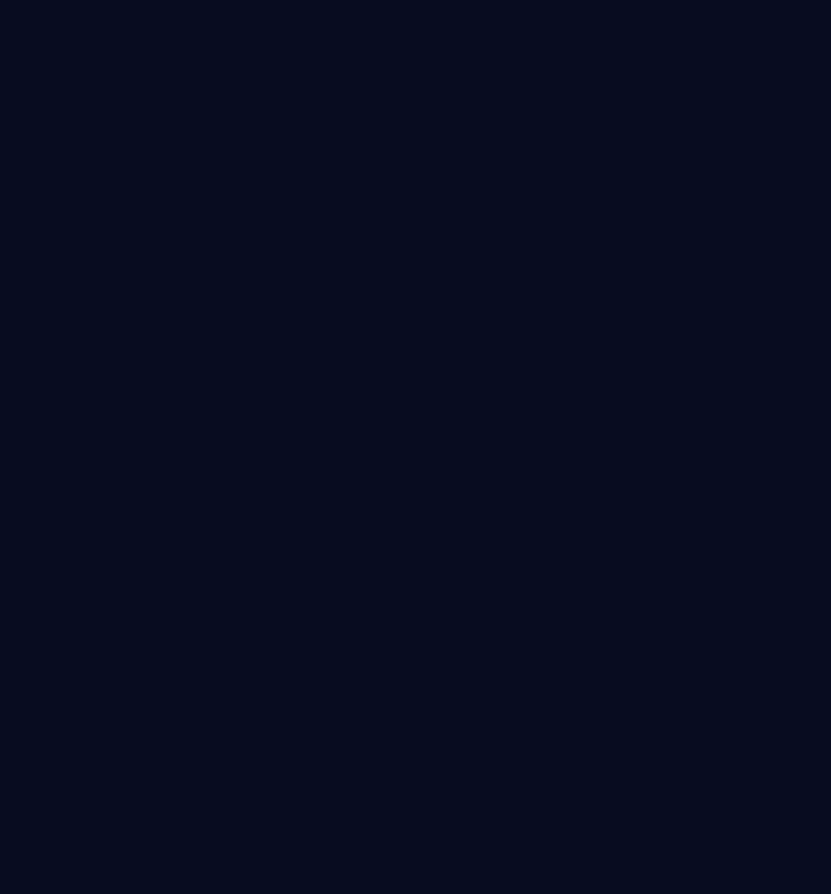
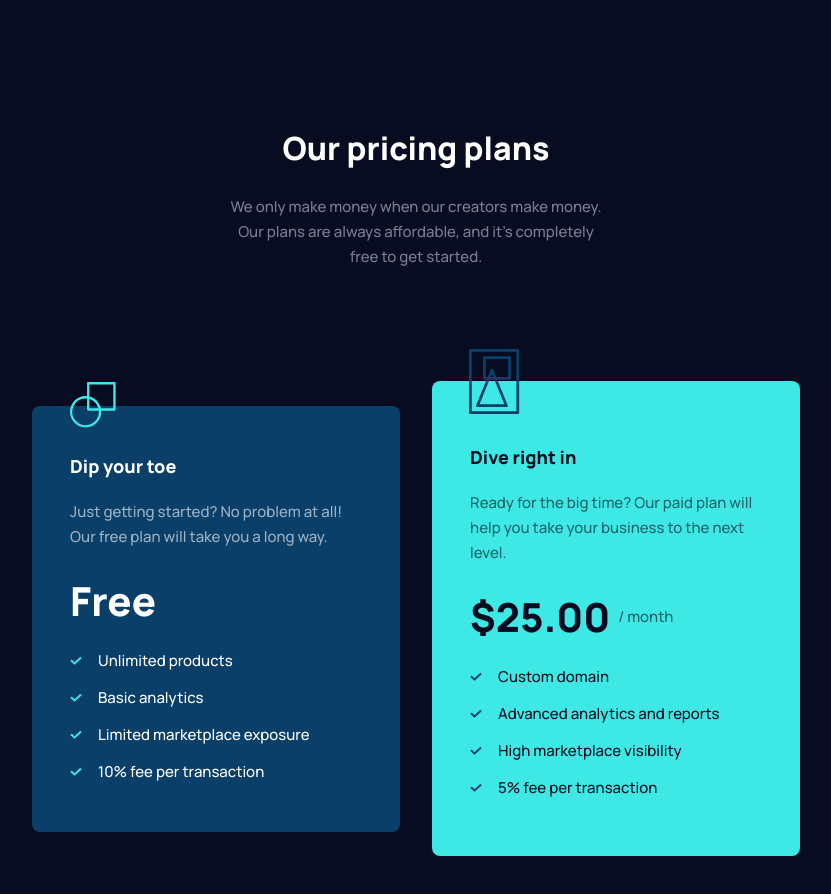
Before and after one commit to dcdm3g/maker-pre-launch-landing-page, a Next.js app: page / in a window 1280 px wide. Shown: the part 1340-2234 px from the top of the page, without its empty margins (224-1055 px from the left). Before the commit the page ends 1370 px from the top, so only its background shows below. Built offline with nearby package versions, Linux system fonts and the light colour scheme.

Commit message:
Create the PricingPlans component.

```diff
--- a/src/app/page.tsx
+++ b/src/app/page.tsx
@@ -1,6 +1,7 @@
 import { Header } from '@/components/Header'
 import { Hero } from '@/components/Hero'
 import { Possibilities } from '@/components/Possibilities'
+import { PricingPlans } from '@/components/PricingPlans'
 
 export default function Page() {
   return (
@@ -11,6 +12,8 @@ export default function Page() {
         <Hero />
 
         <Possibilities />
+
+        <PricingPlans />
       </main>
     </>
   )
--- /dev/null
+++ b/src/components/CheckIcon.tsx
@@ -0,0 +1,14 @@
+interface CheckIconProps {
+  color: string
+}
+
+export function CheckIcon({ color }: CheckIconProps) {
+  return (
+    <svg xmlns="http://www.w3.org/2000/svg" width="12" height="9">
+      <path
+        fill={color}
+        d="M10.319.768l1.363 1.464-7.128 6.634L.319 4.924 1.682 3.46l2.871 2.674z"
+      />
+    </svg>
+  )
+}
--- /dev/null
+++ b/src/components/PricingPlan.tsx
@@ -0,0 +1,106 @@
+import Image from 'next/image'
+import { CheckIcon } from './CheckIcon'
+import freePlanIcon from 'public/icon-free.svg'
+import paidPlanIcon from 'public/icon-paid.svg'
+
+interface PricingPlanProps {
+  type: 'free' | 'paid'
+}
+
+const planInfo = {
+  free: {
+    icon: freePlanIcon,
+    title: 'Dip your toe',
+    description:
+      'Just getting started? No problem at all! Our free plan will take you a long way.',
+    benefits: [
+      'Unlimited products',
+      'Basic analytics',
+      'Limited marketplace exposure',
+      '10% fee per transaction',
+    ],
+  },
+  paid: {
+    icon: paidPlanIcon,
+    title: 'Dive right in',
+    description:
+      'Ready for the big time? Our paid plan will help you take your business to the next level.',
+    benefits: [
+      'Custom domain',
+      'Advanced analytics and reports',
+      'High marketplace visibility',
+      '5% fee per transaction',
+    ],
+  },
+}
+
+export function PricingPlan({ type }: PricingPlanProps) {
+  const isTypeFree = type === 'free'
+  const { icon, title, description, benefits } = planInfo[type]
+
+  return (
+    <div
+      className={`relative flex flex-1 flex-col gap-5 rounded-lg pb-8 pl-8 pr-7 tablet:px-[2.38rem] ${
+        isTypeFree
+          ? 'bg-midnight-navy pt-12 tablet:pb-12'
+          : 'bg-aqua-splash pt-16 tablet:pb-14'
+      }`}
+    >
+      <Image
+        className={`absolute ${
+          isTypeFree
+            ? '-top-6 left-8 tablet:left-[2.38rem]'
+            : '-top-8 left-[2.31rem]'
+        }`}
+        src={icon}
+        alt=""
+      />
+
+      <h3
+        className={`text-lg ${
+          isTypeFree ? 'text-pure-white' : 'text-deep-night'
+        }`}
+      >
+        {title}
+      </h3>
+
+      <p
+        className={`text-base ${
+          isTypeFree ? 'text-pure-white/60' : 'text-deep-night/60'
+        }`}
+      >
+        {description}
+      </p>
+
+      <p
+        className={`mt-1 flex items-center gap-2 text-2xl ${
+          isTypeFree ? 'text-pure-white' : 'text-deep-night'
+        }`}
+      >
+        {isTypeFree ? (
+          'Free'
+        ) : (
+          <>
+            $25.00
+            <span className="text-base text-deep-night/60">/ month</span>
+          </>
+        )}
+      </p>
+
+      <ul className="flex flex-col gap-3">
+        {benefits.map((benefit) => (
+          <li
+            key={benefit}
+            className={`flex items-center gap-4 text-base ${
+              isTypeFree ? 'text-pure-white' : 'text-deep-night'
+            }`}
+          >
+            <CheckIcon color={isTypeFree ? '#3EE9E5' : '#093F68'} />
+
+            {benefit}
+          </li>
+        ))}
+      </ul>
+    </div>
+  )
+}
--- /dev/null
+++ b/src/components/PricingPlans.tsx
@@ -0,0 +1,24 @@
+import { PricingPlan } from './PricingPlan'
+
+export function PricingPlans() {
+  return (
+    <section className="mx-6 flex flex-col gap-20 tablet:mx-24 tablet:mt-7 desktop:mx-64 desktop:mt-0 desktop:gap-28">
+      <div className="flex flex-col items-center gap-7 desktop:mx-48 desktop:gap-6">
+        <h2 className="text-center text-[1.5rem] font-extrabold text-pure-white desktop:text-xl">
+          Our pricing plans
+        </h2>
+
+        <p className="text-center text-base text-slate-gray">
+          We only make money when our creators make money. Our plans are always
+          affordable, and it’s completely free to get started.
+        </p>
+      </div>
+
+      <div className="flex flex-col gap-16 tablet:mx-16 desktop:mx-0 desktop:flex-row desktop:items-center desktop:gap-8">
+        <PricingPlan type="free" />
+
+        <PricingPlan type="paid" />
+      </div>
+    </section>
+  )
+}
```
Also changed, not shown: public/icon-free.svg (added), public/icon-paid.svg (added).
